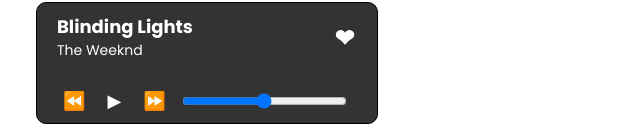
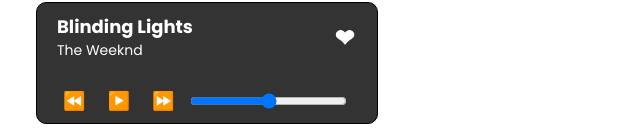
Before and after one commit to VigneshwarBoggula/Globify, an Angular app: page / in a window 1280 px wide. Shown: the part 676-807 px from the top of the page, without its empty margins (0-640 px from the left). Built offline with nearby package versions, Linux system fonts and the light colour scheme.

Commit message:
updated play button

```diff
--- a/src/app/song/song.component.html
+++ b/src/app/song/song.component.html
@@ -11,7 +11,7 @@
     <div class="song-controls">
         <button class="previous-button">⏪</button>
         <button class="play-pause" (click)="togglePlayPause()">
-            <span *ngIf="!isPlaying">▶</span>
+            <span *ngIf="!isPlaying">▶️</span>
             <span *ngIf="isPlaying">⏸</span>
         </button>
         <button class="next-button">⏩</button>
```
